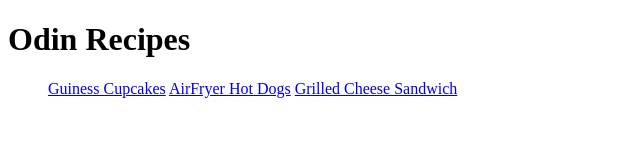
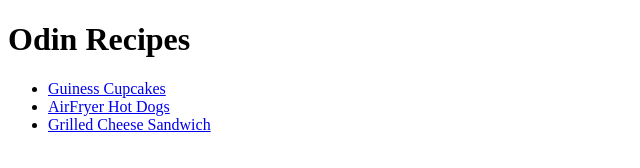
Before and after one commit to AC-KRON/odin-recipes, a plain HTML site: page index.html in a window 1280 px wide. Shown: the whole page, without its empty margins (0-640 px from the left). Drawn offline with Linux system fonts and the light colour scheme.

Commit message:
Edited index page links format

```diff
--- a/index.html
+++ b/index.html
@@ -9,9 +9,10 @@
 <body>
     <h1>Odin Recipes</h1>
     <ul>
-        <a href="/odin-recipes/recipes/GuinessCupcakes.html">Guiness Cupcakes</a>
-        <a href="/odin-recipes/recipes/AirFryerHotDogs.html">AirFryer Hot Dogs</a>
-        <a href="/odin-recipes/recipes/GrilledCheeseSandwich.html">Grilled Cheese Sandwich</a>
+        <li><a href="/odin-recipes/recipes/GuinessCupcakes.html">Guiness Cupcakes</a></li>
+
+        <li><a href="/odin-recipes/recipes/AirFryerHotDogs.html">AirFryer Hot Dogs</a></li>
+        <li><a href="/odin-recipes/recipes/GrilledCheeseSandwich.html">Grilled Cheese Sandwich</a></li>
     </ul>
 
 </body>
```
